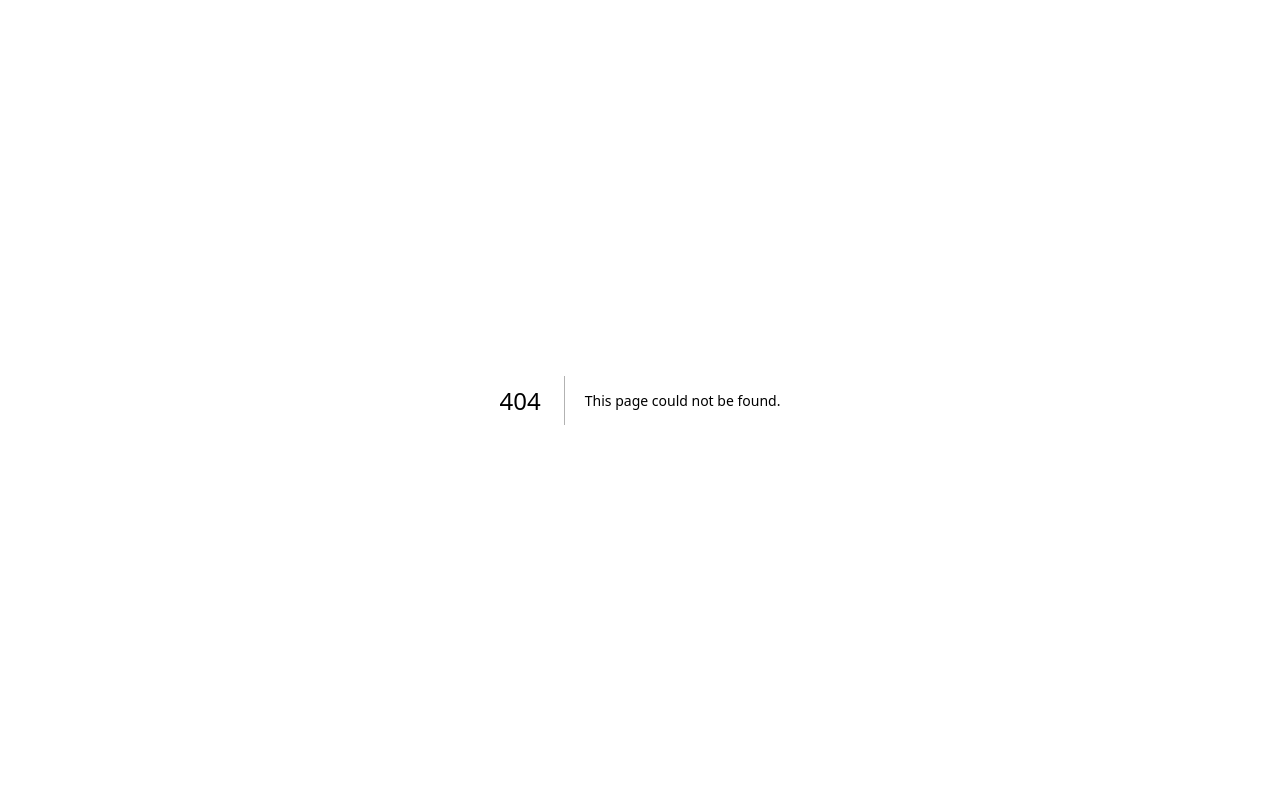
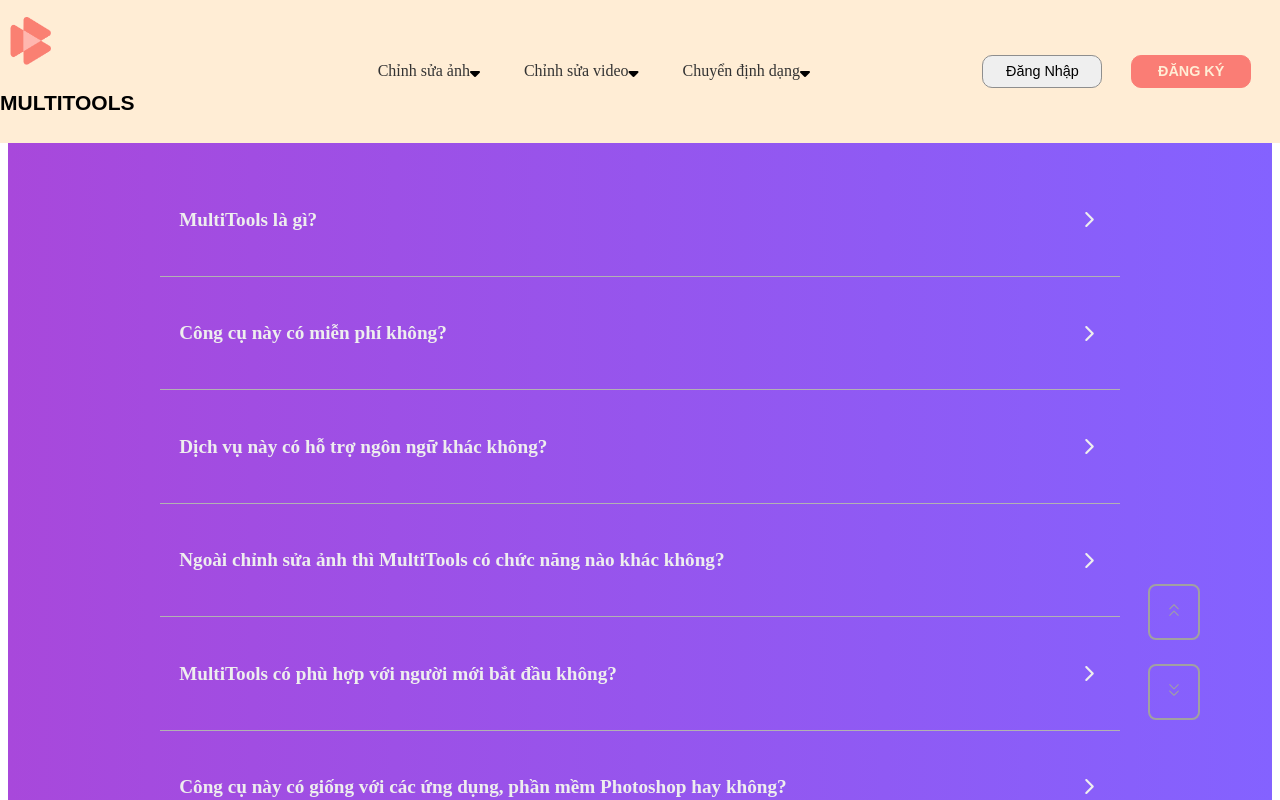
Before and after one commit to KhaccThienn/MultiTools, a Next.js app in the folder frontend/: page /ConvertPage in a window 1280 px wide. Before the commit this address had no page. Shown: the top 800 px of the page. Built offline with nearby package versions, Linux system fonts and the light colour scheme; a web font is replaced by a local one.

Commit message:
add convertPage

```diff
--- a/frontend/src/pages/ConvertImagePage.jsx
+++ /dev/null
@@ -1,11 +0,0 @@
-import {React} from 'react'
-
-export default function ConvertImagePage() {
-    return (
-        <div>
-            <h1>Convert Image Page</h1>
-
-
-        </div>
-    )
-}
--- /dev/null
+++ b/frontend/src/pages/ConvertPage.jsx
@@ -0,0 +1,97 @@
+import Navbar from "@/components/Navbar";
+import { useState, useEffect, useRef } from "react";
+import "../css/app.css";
+import Footer from "@/components/Footer";
+import { RxDoubleArrowUp, RxDoubleArrowDown } from "react-icons/rx";
+
+export default function ConvertPage() {
+  const [showNavbar, setShowNavbar] = useState(true);
+  const [lastScrollY, setLastScrollY] = useState(0);
+  const contentRef = useRef(null);
+  const containerRefs = useRef([]);
+
+  containerRefs.current = [];
+
+  const addToRefs = (el) => {
+    if (el && !containerRefs.current.includes(el)) {
+      containerRefs.current.push(el);
+    }
+  };
+
+  const scrollToContainer = (index) => {
+    if (containerRefs.current[index]) {
+      const { top } = containerRefs.current[index].getBoundingClientRect();
+      window.scrollTo({
+        top: window.scrollY + top,
+        behavior: "smooth",
+      });
+    }
+  };
+
+  const scrollToTop = () => {
+    contentRef.current.scrollIntoView({ behavior: "smooth" });
+  };
+
+  const scrollToBottom = () => {
+    window.scrollTo({
+      top: document.body.scrollHeight,
+      behavior: "smooth",
+    });
+  };
+
+  useEffect(() => {
+    const observer = new IntersectionObserver(
+      (entries) => {
+        entries.forEach((entry) => {
+          if (entry.isIntersecting) {
+            entry.target.classList.add("is-visible");
+          }
+        });
+      },
+      { threshold: 0.2 }
+    );
+
+    containerRefs.current.forEach((container) => {
+      if (container) observer.observe(container);
+    });
+
+    return () => {
+      containerRefs.current.forEach((container) => {
+        if (container) observer.unobserve(container);
+      });
+    };
+  }, []);
+
+  useEffect(() => {
+    const handleScroll = () => {
+      if (window.scrollY > lastScrollY && showNavbar) {
+        setShowNavbar(false);
+      } else if (window.scrollY < lastScrollY && !showNavbar) {
+        setShowNavbar(true);
+      }
+      setLastScrollY(window.scrollY);
+    };
+
+    window.addEventListener("scroll", handleScroll);
+    return () => {
+      window.removeEventListener("scroll", handleScroll);
+    };
+  }, [lastScrollY, showNavbar]);
+  return (
+    <>
+      <div className={`head ${showNavbar ? "show" : "hide"}`}>
+        <Navbar scrollToContainer={scrollToContainer} />
+      </div>
+      <div ref={addToRefs} className="fade-in-section">
+        <Footer className="" />
+      </div>
+
+      <div className="scroll-btn scroll-top" onClick={scrollToTop}>
+        <RxDoubleArrowUp />
+      </div>
+      <div className="scroll-btn scroll-bottom" onClick={scrollToBottom}>
+        <RxDoubleArrowDown />
+      </div>
+    </>
+  );
+}
--- a/frontend/src/pages/homePage.jsx
+++ b/frontend/src/pages/homePage.jsx
@@ -175,7 +175,7 @@
             rotate={0}
             colorbg="#6EE7B7"
             onClick={() => {
-              window.location.href = "/ConvertImagePage";
+              window.location.href = "/ConvertPage";
             }}
           >
             <div className="container-content">
```
